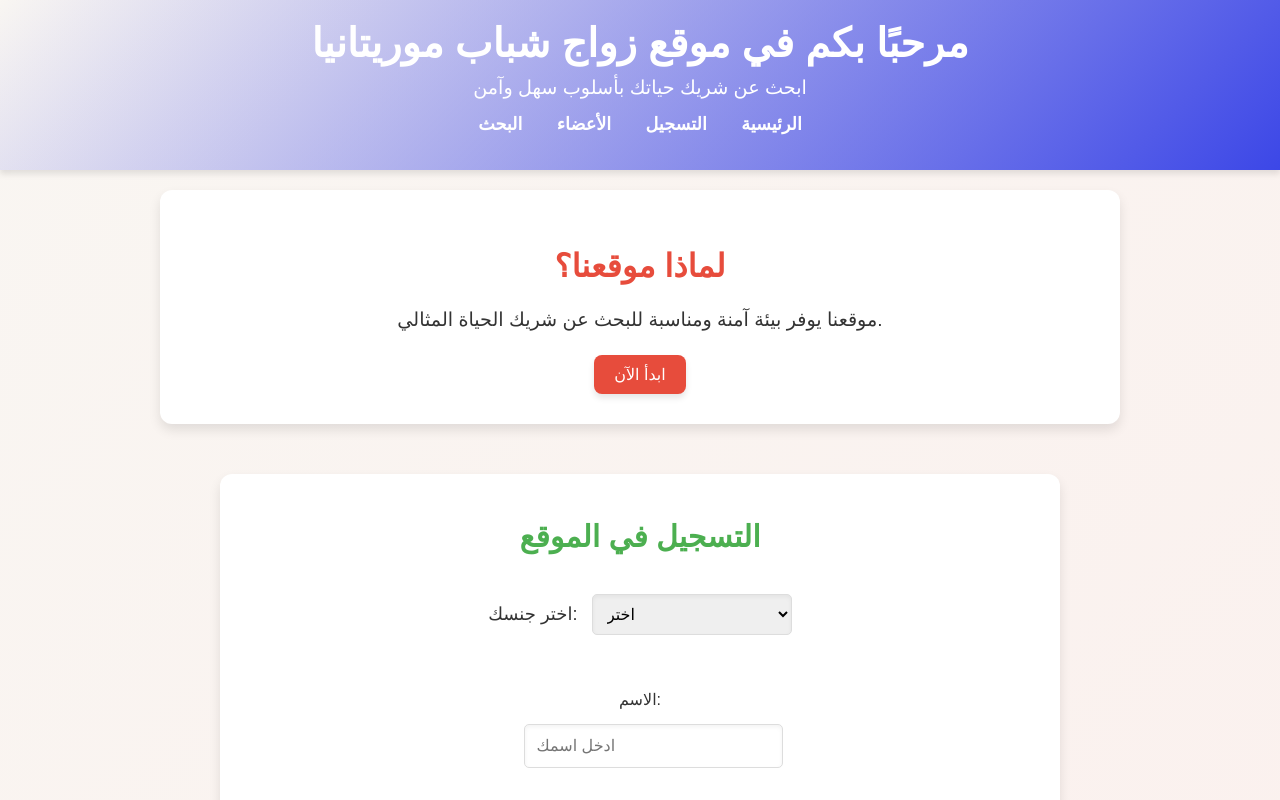
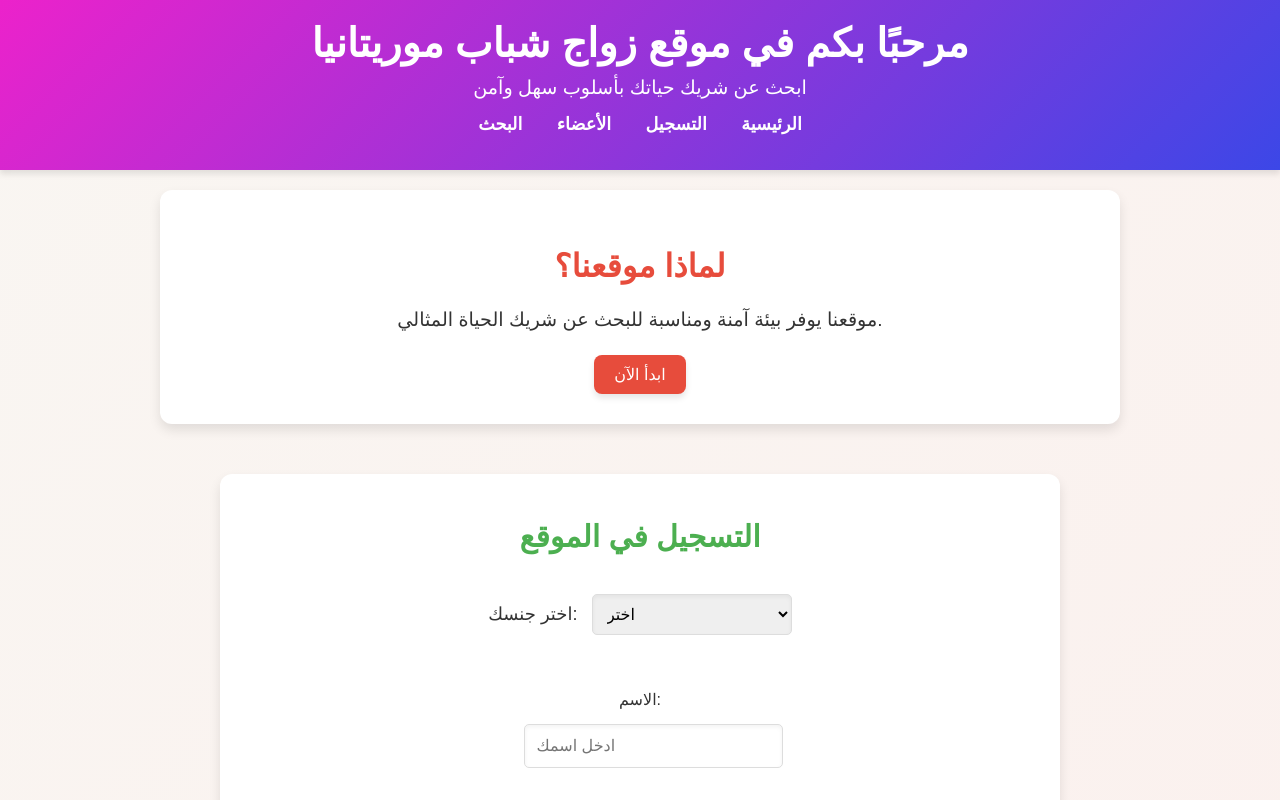
Before and after one commit to SidiM2024/Mariage-Rim, a plain HTML site: page index.html in a window 1280 px wide. Shown: the top 800 px of the page. Drawn offline with Linux system fonts and the light colour scheme.

Commit message:
Update styles.css

```diff
--- a/styles.css
+++ b/styles.css
@@ -9,7 +9,7 @@ body {
 }
 
 .header {
-    background: linear-gradient(135deg, #00d39400, #3c47e7);
+    background: linear-gradient(135deg, #ec22cb, #3c47e7);
     color: #fff;
     padding: 20px 0;
     box-shadow: 0 4px 6px rgba(0, 0, 0, 0.1);
```
